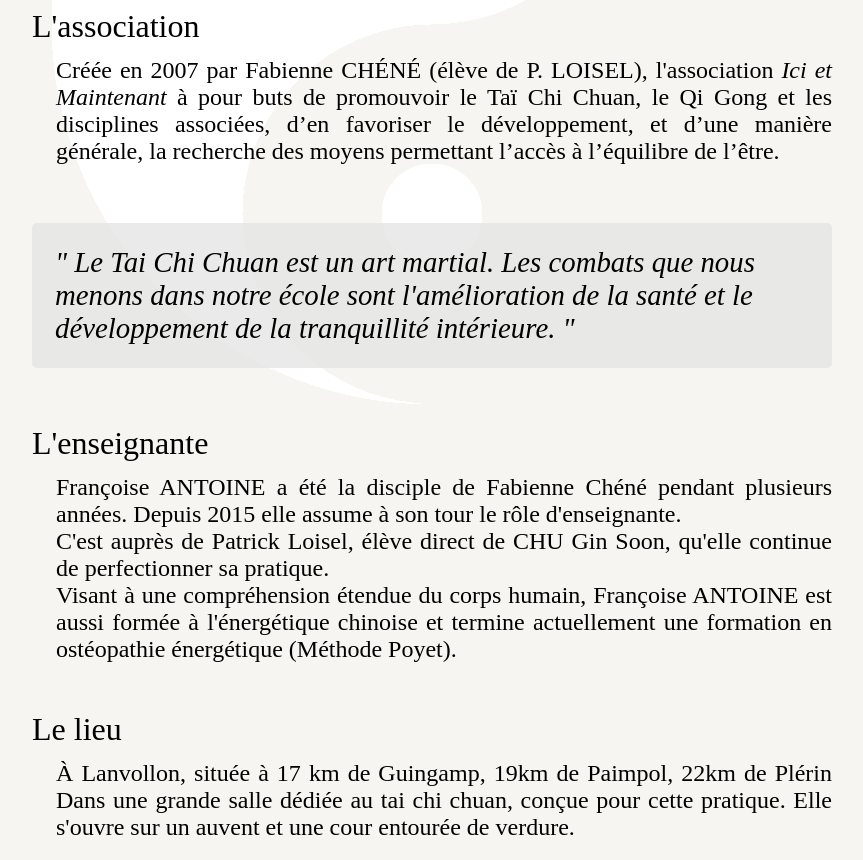
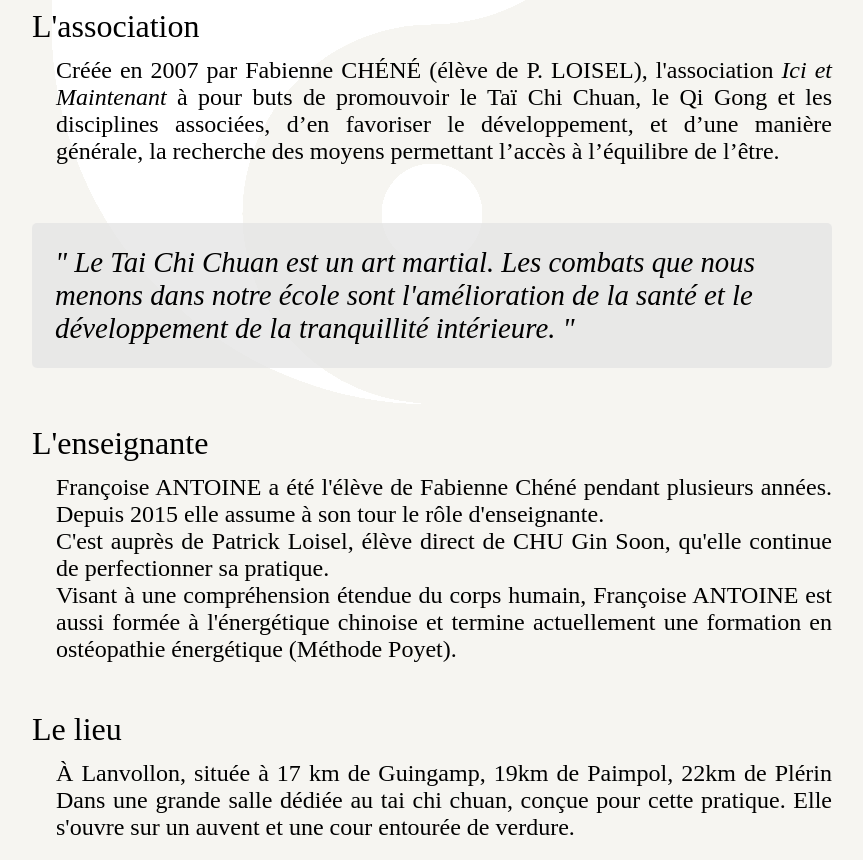
Before and after one commit to Feldspatt/__ici_et_maintenant, a plain HTML site: page index.html in a window 1280 px wide. Shown: the part 376-1236 px from the top of the page, without its empty margins (208-1071 px from the left). Drawn offline with nearby package versions, Linux system fonts and the light colour scheme; a web font is replaced by a local one.

Commit message:
disciple -> eleve

```diff
--- a/index.html
+++ b/index.html
@@ -40,7 +40,7 @@
 
       <article>
         <h4>L'enseignante</h4>
-        <p>Françoise ANTOINE a été la disciple de Fabienne Chéné pendant plusieurs années. Depuis 2015 elle assume à son tour le rôle d'enseignante.<br>
+        <p>Françoise ANTOINE a été l'élève de Fabienne Chéné pendant plusieurs années. Depuis 2015 elle assume à son tour le rôle d'enseignante.<br>
         C'est auprès de Patrick Loisel, élève direct de CHU Gin Soon, qu'elle continue de perfectionner sa pratique.<br>
         Visant à une compréhension étendue du corps humain, Françoise ANTOINE est aussi formée à l'énergétique chinoise et termine actuellement une
         formation en ostéopathie énergétique (Méthode Poyet).</p>
```
